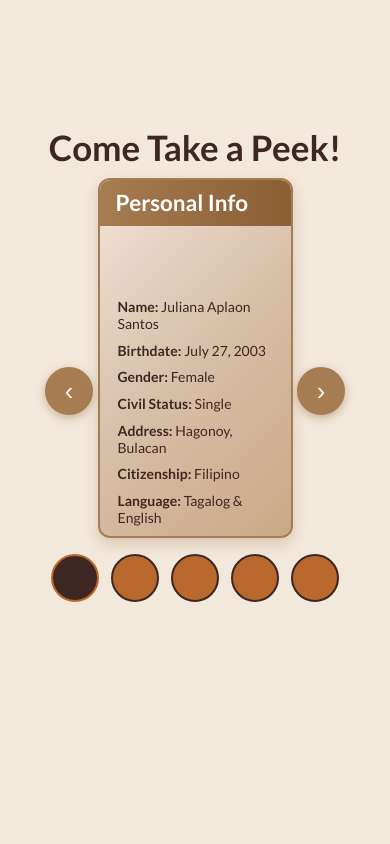
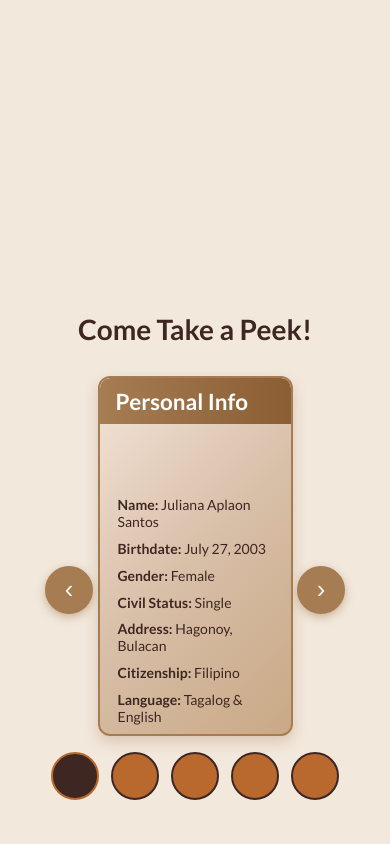
Before and after one commit to julianaaplaonsantos/mywebsite, a React (Vite) app: page / in a window 390 px wide. Shown: the part 720-1564 px from the top of the page. Built offline with nearby package versions, Linux system fonts and the light colour scheme.

Commit message:
about fix mobile

```diff
--- a/src/sections/About.css
+++ b/src/sections/About.css
@@ -443,15 +443,13 @@
 /* tablets */
 @media (max-width: 1024px) {
   .about-section {
-    justify-content: flex-start;
-    align-items: flex-start;
-    padding-top: 20px;
+    padding: 60px 20px;
   }
 
   .about-section > h2 {
-    position: relative;
-    top: -20px;
-    margin: 0;
+    margin-top: -155px;
+    margin-bottom: 30px;
+    font-size: 45px;
   }
 
   .slider-container {
@@ -467,14 +465,12 @@
 /* small tablets & large phones */
 @media (max-width: 768px) {
   .about-section {
-    justify-content: flex-start;
-    align-items: center;
-    padding-top: 15px;
+    padding: 60px 15px 40px;
   }
 
   .about-section > h2 {
-    top: -10px;
-    text-align: center;
+    font-size: 28px;
+    margin-top: -155px;
   }
 
   .slider-container {
```
